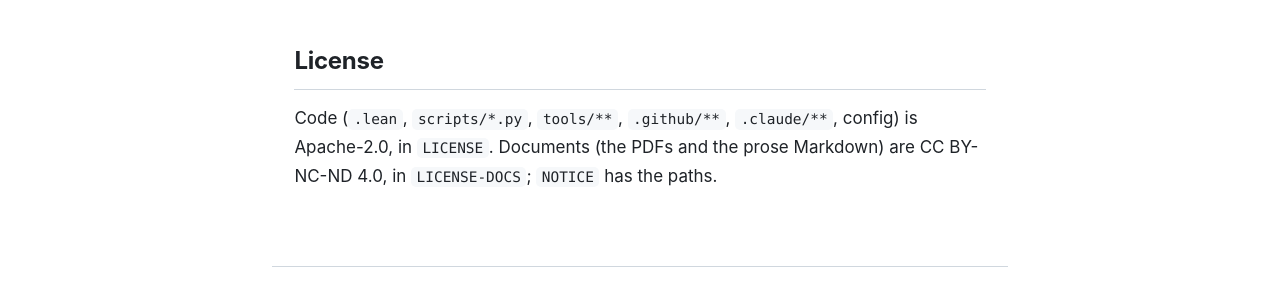
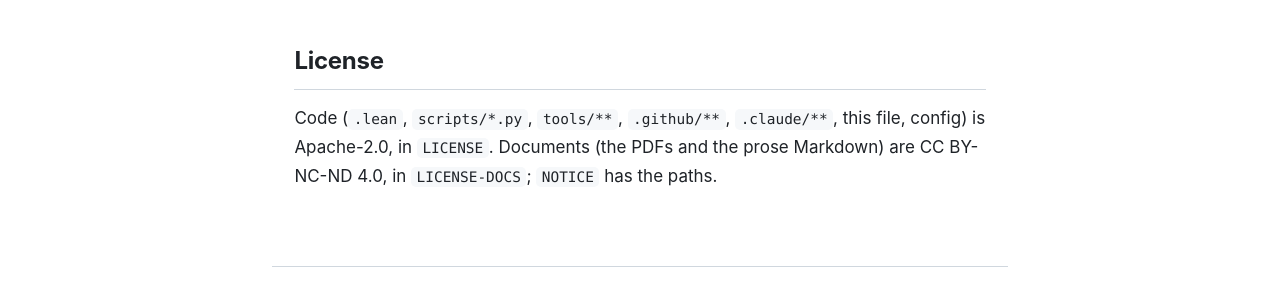
Before and after one commit to timbrigham/ZeroParadox, a Jekyll site: the page built from CLAUDE.md, in a window 1280 px wide and 900 px high, scrolled down 28648 px. Shown: the part 483-782 px from the top of the window. Built offline with Jekyll 4.4.1, drawn with Linux system fonts in a browser that asks for light colours; our own code applies the rules of GitHub Pages for plain Markdown files.

Commit message:
NOTICE + Zenodo: CLAUDE.md is machinery (Apache); the record's licence id is Apache-2.0, documents CC BY-NC-ND (Tim 2026-10-25)
Co-Authored-By: Claude Opus 5.5 <noreply@anthropic.com>
Claude-Session: https://claude.ai/code/session_01NYJd4eT1BYi8RSKhY3zAYq

```diff
--- a/CLAUDE.md
+++ b/CLAUDE.md
@@ -855,5 +855,5 @@ COST     a file with unresolved conflict markers commits SILENTLY and corrupts t
 
 ## License
 
-Code (`.lean`, `scripts/*.py`, `tools/**`, `.github/**`, `.claude/**`, config) is Apache-2.0, in `LICENSE`.
-Documents (the PDFs and the prose Markdown) are CC BY-NC-ND 4.0, in `LICENSE-DOCS`; `NOTICE` has the paths.
+Code (`.lean`, `scripts/*.py`, `tools/**`, `.github/**`, `.claude/**`, this file, config) is Apache-2.0, in
+`LICENSE`. Documents (the PDFs and the prose Markdown) are CC BY-NC-ND 4.0, in `LICENSE-DOCS`; `NOTICE` has the paths.
```
Also changed, not shown: README.md (+1 -1 lines), .zenodo.json, 1 other file.
